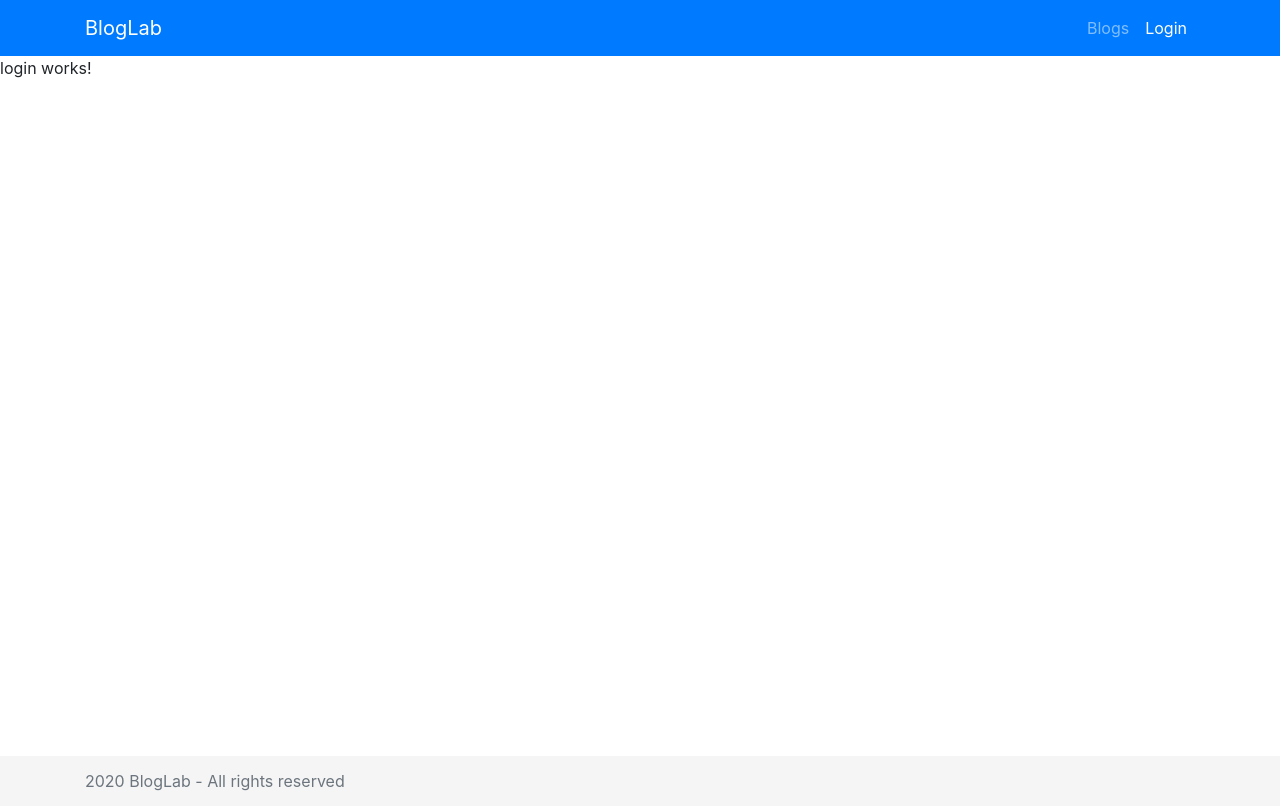
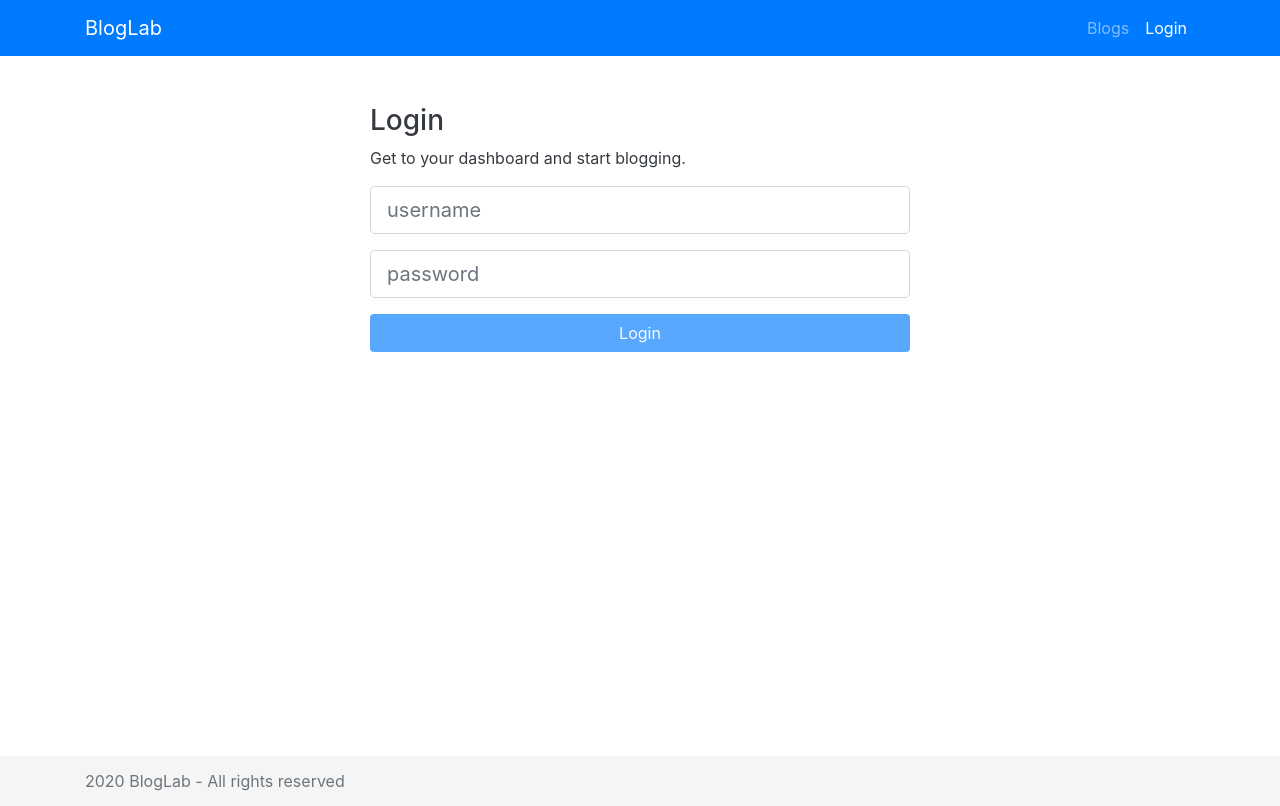
Before and after one commit to OrSp/BlogProject-ASP.NET-Angular-SQL-SERVER, an Angular app in the folder BlogLab-UI/: page /login in a window 1280 px wide. Built offline with nearby package versions, Linux system fonts and the light colour scheme.

Commit message:
Login component created.

```diff
--- a/BlogLab-UI/src/app/app.module.ts
+++ b/BlogLab-UI/src/app/app.module.ts
@@ -1,13 +1,14 @@
 import { NgModule } from '@angular/core';
 import { BrowserModule } from '@angular/platform-browser';
 import { HttpClient, HttpClientModule, HTTP_INTERCEPTORS } from '@angular/common/http';
+import { FormsModule, ReactiveFormsModule } from '@angular/forms';
+import { BrowserAnimationsModule } from '@angular/platform-browser/animations';
 
 import { CollapseModule } from 'ngx-bootstrap/collapse';
 import { BsDropdownModule } from 'ngx-bootstrap/dropdown';
 import { ToastrModule } from 'ngx-toastr';
 import { AppRoutingModule } from './app-routing.module';
 import { AppComponent } from './app.component';
-import { BrowserAnimationsModule } from '@angular/platform-browser/animations';
 import { SummaryPipe } from './pipes/summary.pipe';
 import { BlogComponent } from './components/blog-components/blog/blog.component';
 import { BlogCardComponent } from './components/blog-components/blog-card/blog-card.component';
@@ -26,6 +27,7 @@
 import { RegisterComponent } from './components/register/register.component';
 import { JwtInterceptor } from './interceptor/jwt.interceptor';
 import { ErrorInterceptor } from './interceptor/error.interceptor';
+
 
 
 @NgModule({
@@ -53,6 +55,8 @@
     AppRoutingModule,
     BrowserAnimationsModule,
     HttpClientModule,
+    FormsModule,
+    ReactiveFormsModule,
     ToastrModule.forRoot({
       positionClass: 'toast-bottom-right'
     }),
--- a/BlogLab-UI/src/app/components/login/login.component.html
+++ b/BlogLab-UI/src/app/components/login/login.component.html
@@ -1 +1,43 @@
-<p>login works!</p>
+<div class="container">
+    <div class="row">
+        <div class="col-md-6 offset-md-3 mt-5">
+            <h3 class="text-dark">Login</h3>
+            <p class="text-dark">Get to your dashboard and start blogging.</p>
+
+            <form [formGroup]="loginForm" (ngSubmit)="onSubmit()">
+                <div class="form-group">
+                    <input type="text"
+                            [ngClass]="{'is-invalid' : hasErrors('username') && isTouched('username'),
+                                        'is-valid': !hasErrors('username') && isTouched('username')}"
+                            class="form-control form-control-lg"
+                            formControlName="username"
+                            placeholder="username">
+                    <div *ngIf="hasError('username', 'required')" class="invalid-feedback">
+                        Username required!
+                    </div>
+                    <div *ngIf="hasError('username', 'minlength') || hasError('username', 'maxlength')" class="invalid-feedback">
+                        Must be between 5-20 characters!
+                    </div>
+                </div>
+
+                <div class="form-group">
+                    <input type="text"
+                            [ngClass]="{'is-invalid' : hasErrors('password') && isTouched('password'),
+                                        'is-valid': !hasErrors('password') && isTouched('password')}"
+                            class="form-control form-control-lg"
+                            formControlName="password"
+                            placeholder="password">
+                    <div *ngIf="hasError('password', 'required')" class="invalid-feedback">
+                        Password required!
+                    </div>
+                    <div *ngIf="hasError('password', 'minlength') || hasError('password', 'maxlength')" class="invalid-feedback">
+                        Must be between 10-50 characters!
+                    </div>
+                </div>
+
+                <button class="btn btn-block mb-3 bg-primary text-light"
+                [disabled]="!loginForm.valid">Login</button>
+            </form>
+        </div>
+    </div>
+</div>
--- a/BlogLab-UI/src/app/components/login/login.component.ts
+++ b/BlogLab-UI/src/app/components/login/login.component.ts
@@ -1,4 +1,8 @@
 import { Component, OnInit } from '@angular/core';
+import { FormBuilder, FormGroup, Validators } from '@angular/forms';
+import { Router } from '@angular/router';
+import { ApplicationUserLogin } from 'src/app/models/account/application-user-login.models';
+import { AccountService } from 'src/app/services/account.service';
 
 @Component({
   selector: 'app-login',
@@ -7,9 +11,46 @@
 })
 export class LoginComponent implements OnInit {
 
-  constructor() { }
+  loginForm: FormGroup;
+
+  constructor(
+    private accountService: AccountService,
+    private router: Router,
+    private formBuilder: FormBuilder
+  ) {
+    if (this.accountService.isLoggedIn()) {
+      this.router.navigate(['/dashboard']);
+    }
+  }
 
   ngOnInit(): void {
+    this.loginForm = this.formBuilder.group({
+      username: [null, [Validators.required, Validators.minLength(5), Validators.maxLength(20)]],
+      password: [null, [Validators.required, Validators.minLength(5), Validators.maxLength(50)]]
+    })
+  }
+
+  isTouched(field: string) {
+    return this.loginForm.get(field).touched;
+  }
+
+  hasErrors(field: string) {
+    return this.loginForm.get(field).errors;
+  }
+
+  hasError(field: string, error: string) {
+    return !!this.loginForm.get(field).hasError(error);
+  }
+
+  onSubmit() {
+    let applicationUserLogin: ApplicationUserLogin = new ApplicationUserLogin(
+      this.loginForm.get("username").value,
+      this.loginForm.get("password").value
+    );
+
+    this.accountService.login(applicationUserLogin).subscribe(() => {
+      this.router.navigate(['/dashboard']);
+    });
   }
 
 }
--- a/BlogLab-UI/src/app/services/account.service.ts
+++ b/BlogLab-UI/src/app/services/account.service.ts
@@ -54,7 +54,7 @@
 
   public isLoggedIn() {
     const currentUser = this.currentUserValue;
-    const isLoggedIn = currentUser && currentUser.token;
+    const isLoggedIn = !!currentUser && !!currentUser.token;
     return isLoggedIn;
   }
 
```
